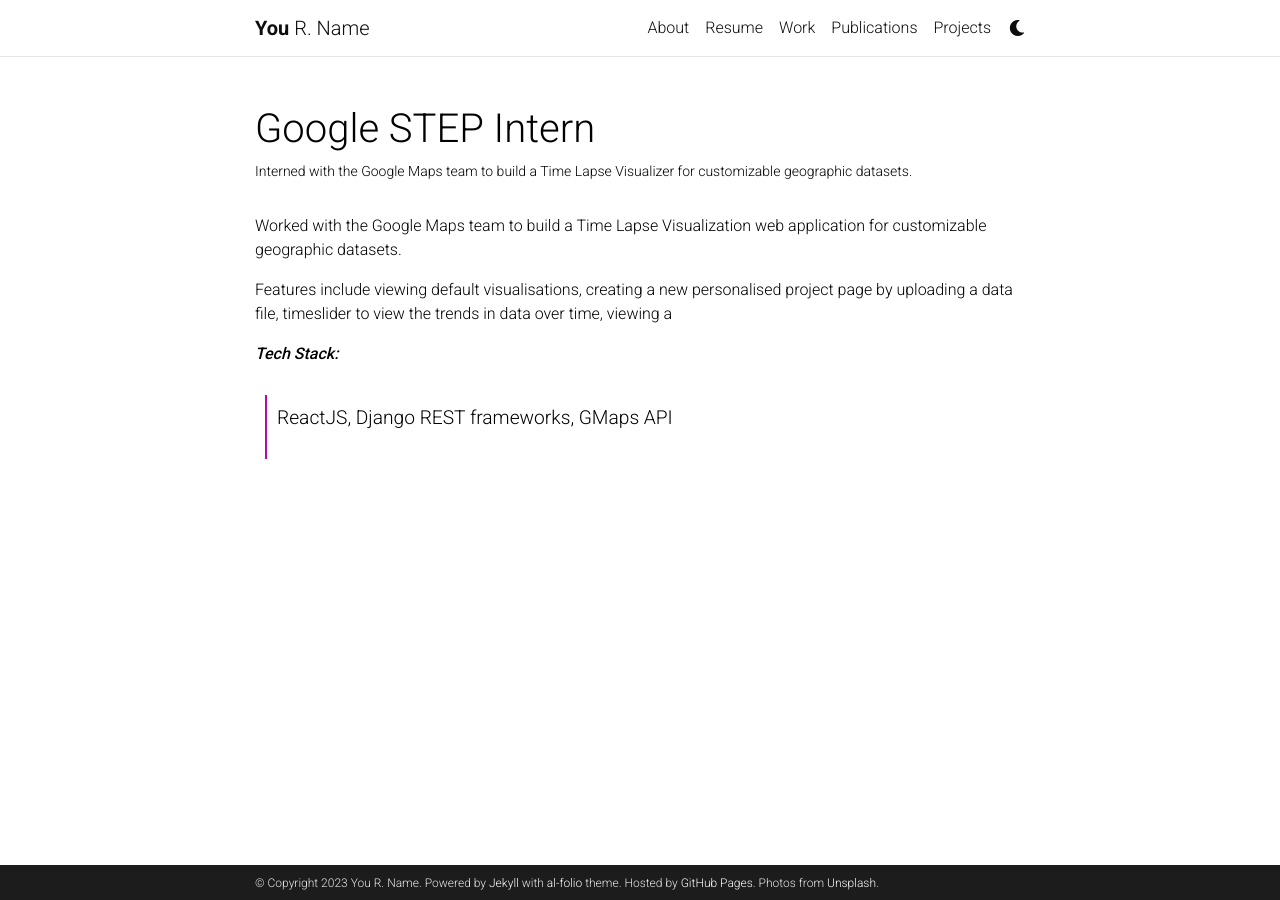
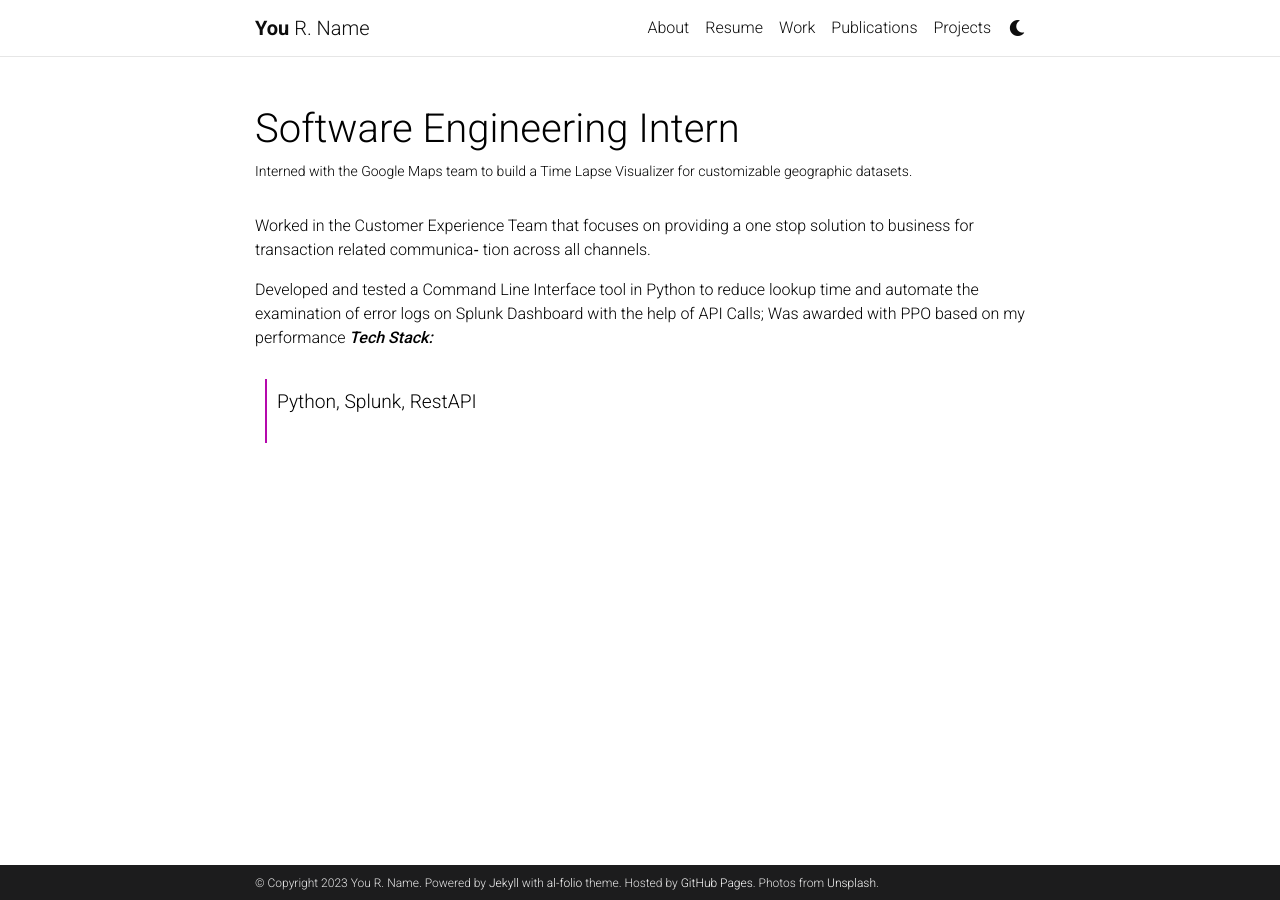
Before and after one commit to Jayant-Duneja/Jayant-Duneja.github.io, a Jekyll site: the page built from _work/2_work.md, in a window 1280 px wide. Built offline with Jekyll 4.4.1, drawn with Linux system fonts in a browser that asks for light colours; comment, search, counter and statistics services are not loaded; a style sheet for code colours, icons or effects is not loaded.

Commit message:
Work Description

```diff
--- a/_work/2_work.md
+++ b/_work/2_work.md
@@ -1,20 +1,20 @@
 ---
 layout: page
-title: Google STEP Intern
+title: Software Engineering Intern
 description: Interned with the Google Maps team to build a Time Lapse Visualizer for customizable geographic datasets.
 
 img: /assets/img/Google-logo.jpg
-timeline: "Jun-July 2020"
-date: "01-06-2020"
+timeline: "May 2021 - July 2021"
+date: "11-06-2023"
 importance: 1
 display-description: ""
 ---
 
+Worked in the Customer Experience Team that focuses on providing
+a one stop solution to business for transaction related communica‐
+tion across all channels.
 
-Worked with the Google Maps team to build a Time Lapse Visualization web application for customizable geographic datasets.
 
-Features include viewing default visualisations, creating a new personalised project
-page by uploading a data file, timeslider to view the trends in data over time, viewing a
-
+Developed and tested a Command Line Interface tool in Python to reduce lookup time and automate the examination of error logs on Splunk Dashboard with the help of API Calls; Was awarded with PPO based on my performance
 ***Tech Stack:***
-> ReactJS, Django REST frameworks, GMaps API
+> Python, Splunk, RestAPI
```
Also changed, not shown: _work/1_work.md (+6 -9 lines), _work/3_work.md (+6 -9 lines).
